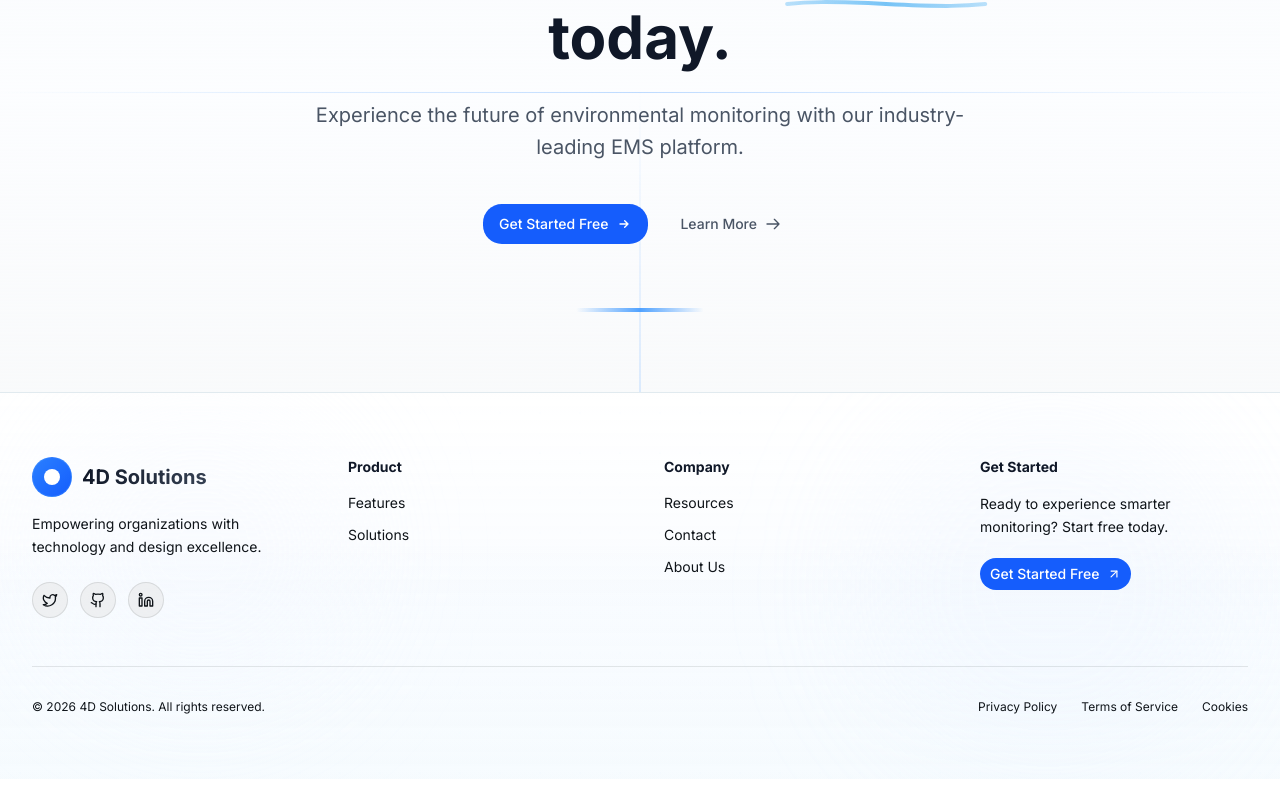
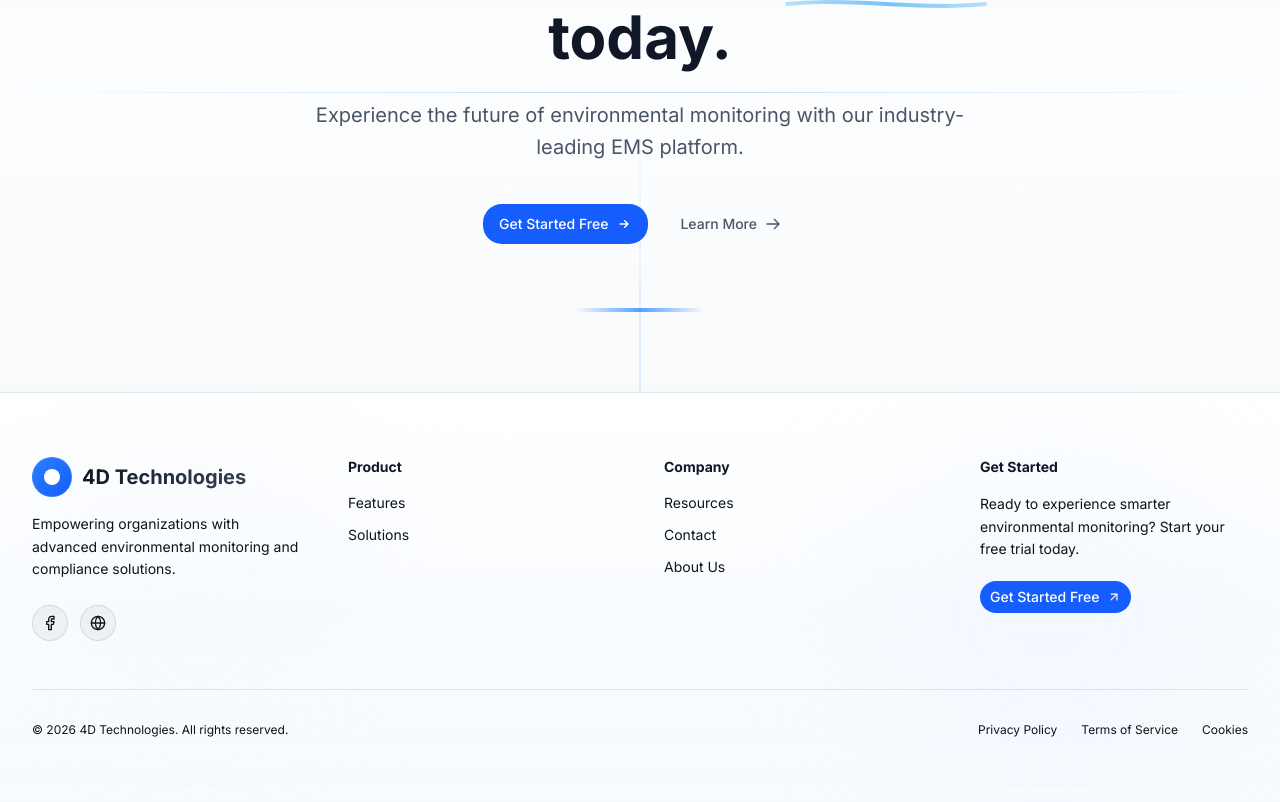
Before and after one commit to Mr-TRADERS/4dsolutions-landing, a Next.js app: page / in a window 1280 px wide. Shown: the part 7625-8427 px from the top of the page. Before the commit the page ends 8404 px from the top, so only its background shows below. Built offline with nearby package versions, Linux system fonts and the light colour scheme.

Commit message:
Update UI and content

```diff
--- a/src/components/Footer.tsx
+++ b/src/components/Footer.tsx
@@ -1,7 +1,7 @@
 "use client"
 
 import Link from "next/link"
-import { GithubIcon, LinkedinIcon, TwitterIcon, ArrowUpRight } from "lucide-react"
+import { Facebook, Globe, ArrowUpRight } from "lucide-react"
 import { Button } from "@/components/ui/button"
 import { motion } from "framer-motion"
 
@@ -47,35 +47,32 @@ export default function Footer() {
                 <div className="size-4 bg-white rounded-sm" />
               </div>
               <span className="text-xl font-bold bg-gradient-to-r from-gray-900 to-gray-700 bg-clip-text text-transparent">
-                4D Solutions
+                4D Technologies
               </span>
             </div>
             <p className="text-sm text-muted-foreground leading-relaxed mb-6">
-              Empowering organizations with technology and design excellence.
+              Empowering organizations with advanced environmental monitoring and compliance solutions.
             </p>
 
-            {/* Social links - moved here */}
+            {/* Social links - Facebook & Website only */}
             <div className="flex items-center gap-3">
               <Link
-                href="#"
-                aria-label="Twitter"
+                href="https://www.facebook.com/4dtechnologiess/"
+                target="_blank"
+                rel="noopener noreferrer"
+                aria-label="Facebook"
                 className="group flex items-center justify-center size-9 rounded-lg bg-muted/50 hover:bg-blue-500 border border-muted-foreground/10 hover:border-blue-400 transition-all duration-300"
               >
-                <TwitterIcon className="size-4 text-muted-foreground group-hover:text-white transition-colors" />
+                <Facebook className="size-4 text-muted-foreground group-hover:text-white transition-colors" />
               </Link>
               <Link
-                href="#"
-                aria-label="GitHub"
+                href="https://4d-technologies.net/"
+                target="_blank"
+                rel="noopener noreferrer"
+                aria-label="Website"
                 className="group flex items-center justify-center size-9 rounded-lg bg-muted/50 hover:bg-blue-500 border border-muted-foreground/10 hover:border-blue-400 transition-all duration-300"
               >
-                <GithubIcon className="size-4 text-muted-foreground group-hover:text-white transition-colors" />
-              </Link>
-              <Link
-                href="#"
-                aria-label="LinkedIn"
-                className="group flex items-center justify-center size-9 rounded-lg bg-muted/50 hover:bg-blue-500 border border-muted-foreground/10 hover:border-blue-400 transition-all duration-300"
-              >
-                <LinkedinIcon className="size-4 text-muted-foreground group-hover:text-white transition-colors" />
+                <Globe className="size-4 text-muted-foreground group-hover:text-white transition-colors" />
               </Link>
             </div>
           </div>
@@ -127,7 +124,7 @@ export default function Footer() {
           <div>
             <h4 className="text-sm font-bold mb-4 text-gray-900">Get Started</h4>
             <p className="text-sm text-muted-foreground mb-5 leading-relaxed">
-              Ready to experience smarter monitoring? Start free today.
+              Ready to experience smarter environmental monitoring? Start your free trial today.
             </p>
             <Button
               size="sm"
@@ -151,7 +148,7 @@ export default function Footer() {
           className="flex flex-col sm:flex-row items-center justify-between gap-4 pt-8 border-t border-muted-foreground/10"
         >
           <p className="text-xs text-muted-foreground">
-            © {new Date().getFullYear()} 4D Solutions. All rights reserved.
+            © {new Date().getFullYear()} 4D Technologies. All rights reserved.
           </p>
 
           <div className="flex items-center gap-6 text-xs text-muted-foreground">
--- a/src/components/products/sections/FinalCTA.tsx
+++ b/src/components/products/sections/FinalCTA.tsx
@@ -10,7 +10,8 @@ const benefits = [
 
 export const FinalCTA = () => {
   return (
-    <section className="section-padding bg-gradient-to-br from-blue-50 via-white to-blue-50 relative overflow-hidden">
+    // ✅ FIXED (matches ProductOverview):
+<section className="section-padding bg-gradient-to-b from-blue-50 via-white to-blue-50 relative overflow-hidden">
       {/* Background decorations */}
       <div className="absolute top-0 left-0 w-96 h-96 bg-primary/5 rounded-full blur-3xl" />
       <div className="absolute bottom-0 right-0 w-96 h-96 bg-blue-200/20 rounded-full blur-3xl" />
--- a/src/components/products/sections/ProductOverview.tsx
+++ b/src/components/products/sections/ProductOverview.tsx
@@ -1,6 +1,8 @@
 "use client";
 
-import { useState } from 'react';
+import { useState, useEffect } from 'react';
+import AOS from 'aos';
+import 'aos/dist/aos.css';
 import {
   Wifi, Zap, Shield, Database, Radio, Cable, Smartphone, AlertCircle,
   Lock, Clock, Users, FileText, ChevronRight, Mail, Phone, Globe
@@ -8,6 +10,21 @@ import {
 
 export const ProductOverview = () => {
   const [activeTab, setActiveTab] = useState('connectivity');
+
+  // Initialize AOS on mount
+  useEffect(() => {
+    AOS.init({
+      duration: 800,
+      once: false,
+      mirror: true,
+      offset: 100,
+      easing: 'ease-in-out',
+    });
+
+    return () => {
+      AOS.refresh();
+    };
+  }, []);
 
   const connectivityFeatures = [
     {
@@ -107,34 +124,58 @@ export const ProductOverview = () => {
       <div className="container-wide relative z-10"><br></br><br></br>
         {/* Header */}
         <div className="max-w-3xl mx-auto text-center mb-16">
+
         <span className="inline-block px-4 py-1.5 rounded-full bg-blue-100 text-primary text-sm font-semibold mb-4">
             Product Overview
           </span>
 
-          <h2 className="text-4xl md:text-5xl font-bold text-foreground mb-4">
-            Advanced, <span className="gradient-text">Environmental Monitoring System</span>
+          <h2
+            className="text-4xl md:text-5xl font-bold text-foreground mb-4"
+            data-aos="fade-up"
+          >
+            Advanced, <span className="gradient-text">Environmental Monitoring</span> System
           </h2>
-          <p className="text-xl font-semibold mb-4">
+          <p
+            className="text-xl font-semibold mb-4"
+            data-aos="fade-up"
+            data-aos-delay="100"
+          >
             Where Precision Meets Reliability
           </p>
-          <div className="inline-block px-4 py-1.5 rounded-full bg-blue-100 text-primary text-sm font-semibold">
+          <div
+            className="inline-block px-4 py-1.5 rounded-full bg-blue-100 text-primary text-sm font-semibold"
+            data-aos="zoom-in"
+            data-aos-delay="200"
+          >
             🚀 NEW: Advanced Connectivity & Integration
           </div>
-          <p className="text-lg text-muted-foreground mt-6">
+          <p
+            className="text-lg text-muted-foreground mt-6"
+            data-aos="fade-up"
+            data-aos-delay="300"
+          >
             EcoTrack PRO is now fully compatible with legacy industrial systems and modern wireless networks, eliminating the need for expensive infrastructure overhauls.
           </p>
         </div>
 
         {/* Connectivity Features - Featured Section */}
         <div className="mb-20">
-          <h3 className="text-2xl font-bold text-center mb-12 text-foreground">
-          <span className="gradient-text"> Next-Generation Connectivity</span>
+          <h3
+            className="text-2xl font-bold text-center mb-12 text-foreground"
+            data-aos="fade-up"
+          >
+            Next-Generation <span className="gradient-text">Connectivity</span>
           </h3>
           <div className="grid md:grid-cols-2 lg:grid-cols-4 gap-6">
             {connectivityFeatures.map((feature, idx) => {
               const Icon = feature.icon;
               return (
-                <div key={idx} className="group relative">
+                <div
+                  key={idx}
+                  className="group relative"
+                  data-aos="slide-up"
+                  data-aos-delay={idx * 100}
+                >
                   <div className="absolute inset-0 bg-gradient-to-r opacity-0 group-hover:opacity-100 rounded-2xl transition-opacity duration-300 blur"
                        style={{backgroundImage: `linear-gradient(135deg, var(--tw-gradient-stops))`}} />
 
@@ -153,10 +194,17 @@ export const ProductOverview = () => {
 
         {/* Key System Features */}
         <div className="mb-20">
-          <h3 className="text-2xl font-bold text-center mb-4 text-foreground">
-          <span className="gradient-text">Key System Features</span>
+          <h3
+            className="text-2xl font-bold text-center mb-4 text-foreground"
+            data-aos="fade-up"
+          >
+           Key System <span className="gradient-text">Features</span>
           </h3>
-          <p className="text-center text-muted-foreground mb-12 max-w-2xl mx-auto">
+          <p
+            className="text-center text-muted-foreground mb-12 max-w-2xl mx-auto"
+            data-aos="fade-up"
+            data-aos-delay="100"
+          >
             Comprehensive monitoring, security, and compliance features designed for pharmaceutical and industrial facilities
           </p>
 
@@ -164,7 +212,12 @@ export const ProductOverview = () => {
             {keyFeatures.map((feature, idx) => {
               const Icon = feature.icon;
               return (
-                <div key={idx} className="glass-card rounded-xl p-6 hover:shadow-lg transition-all duration-300 group cursor-default">
+                <div
+                  key={idx}
+                  className="glass-card rounded-xl p-6 hover:shadow-lg transition-all duration-300 group cursor-default"
+                  data-aos="fade-up"
+                  data-aos-delay={idx * 50}
+                >
                   <div className="flex items-start gap-4">
                     <div className="flex-shrink-0">
                       <div className="flex items-center justify-center h-12 w-12 rounded-lg bg-blue-100 group-hover:bg-blue-600 group-hover:text-white transition-all">
@@ -184,12 +237,20 @@ export const ProductOverview = () => {
 
         {/* Why Choose Section */}
         <div className="mb-20">
-          <h3 className="text-2xl font-bold text-center mb-12 text-foreground">
-          <span className="gradient-text">Why Choose EcoTrack PRO?</span>
+          <h3
+            className="text-2xl font-bold text-center mb-12 text-foreground"
+            data-aos="fade-up"
+          >
+           Why Choose <span className="gradient-text">EcoTrack PRO?</span>
           </h3>
           <div className="grid md:grid-cols-3 gap-8">
             {whyChoose.map((item, idx) => (
-              <div key={idx} className="relative group">
+              <div
+                key={idx}
+                className="relative group"
+                data-aos="zoom-in"
+                data-aos-delay={idx * 150}
+              >
                 <div className="absolute inset-0 bg-gradient-to-r from-blue-600 to-cyan-600 rounded-2xl opacity-0 group-hover:opacity-100 transition-opacity duration-300 blur" />
 
                 <div className="relative bg-white rounded-2xl p-8 border border-gray-200 group-hover:border-transparent transition-all duration-300">
@@ -205,19 +266,25 @@ export const ProductOverview = () => {
         </div>
 
         {/* Hardware Specifications */}
-        <div className="bg-gradient-to-r from-blue-50 to-purple-50 rounded-3xl border border-blue-200 p-8 md:p-12 mb-20">
-          <h3 className="text-2xl font-bold mb-8 text-foreground">
+        <div
+          className="bg-gradient-to-r from-blue-50 to-purple-50 rounded-3xl border border-blue-200 p-8 md:p-12 mb-20"
+          data-aos="slide-up"
+        >
+          <h3
+            className="text-2xl font-bold mb-8 text-foreground"
+            data-aos="fade-up"
+          >
             Deployment & Hardware Specifications
           </h3>
           <div className="grid md:grid-cols-2 gap-8">
-            <div>
+            <div data-aos="fade-right" data-aos-delay="100">
               <h4 className="font-semibold text-gray-900 mb-2 flex items-center gap-2">
                 <Shield className="w-5 h-5 text-blue-600" />
                 Architecture
               </h4>
               <p className="text-gray-700">Scalable on-premise local server setup or secure, high-availability cloud integration.</p>
             </div>
-            <div>
+            <div data-aos="fade-left" data-aos-delay="100">
               <h4 className="font-semibold text-gray-900 mb-2 flex items-center gap-2">
                 <Database className="w-5 h-5 text-purple-600" />
                 Module Dimensions
@@ -227,10 +294,7 @@ export const ProductOverview = () => {
           </div>
         </div>
 
-        {/* Contact Section */}
 
-
-        {/* CTA Button */}
 
       </div>
     </section>
--- a/src/components/products/sections/ProductWalkthrough.tsx
+++ b/src/components/products/sections/ProductWalkthrough.tsx
@@ -182,7 +182,7 @@ export const ProductWalkthrough = () => {
   };
 
   return (
-    <section className="section-padding bg-gray-50 relative overflow-hidden">
+    <section className="section-padding bg-gradient-to-b from-blue-50 via-white to-blue-50 relative overflow-hidden">
       <div className="absolute inset-0 grid-background opacity-20" />
 
       <div className="container-wide relative z-10">
```
Also changed, not shown: 1 other file (tests, documents, lock files or other folders).
